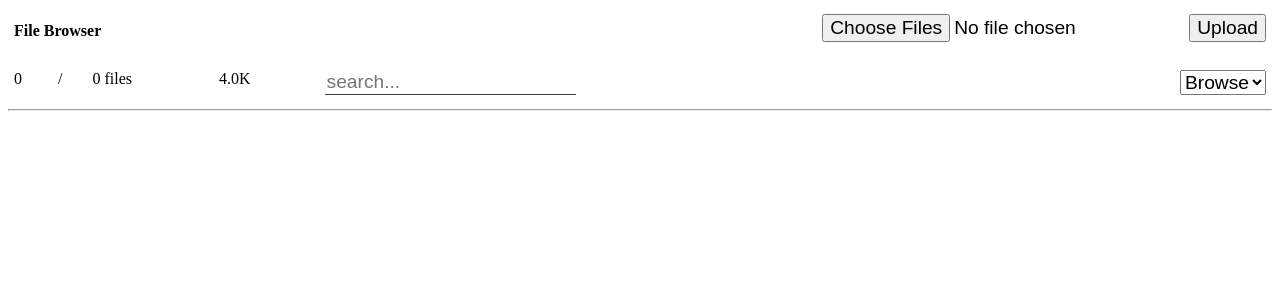
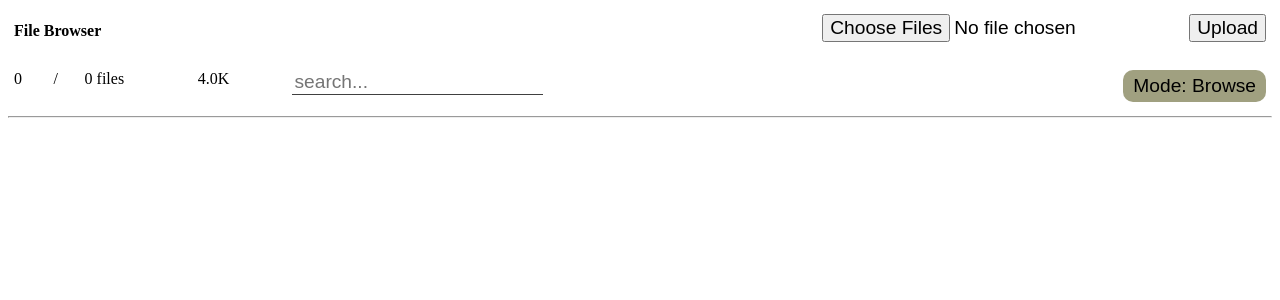
Before and after one commit to sbirmi/file-browser, a Flask app: page / in a window 1280 px wide. Shown: the top 300 px of the page. Run offline with Flask 2, Linux system fonts and the light colour scheme; data that the repository does not hold is empty.

Commit message:
Changed drop-down list to button

```diff
--- a/src/templates/index.html
+++ b/src/templates/index.html
@@ -21,7 +21,8 @@ td {padding: 4px;}
 .ui_search {font-size: 120%; display: block; border: none; border-bottom: solid 1px #404040;}
 .ui_search_feedback {font-style: italic; text-color: #ff8080;}
 
-.ui_mode {font-size: 120%;}
+.ui_mode {font-size: 120%; padding: 5px 10px 5px 10px; background-color: #a0a080; border-radius: 10px; border: 0;}
+.ui_mode:hover {background-color: c0c0a0;}
 .ui_mode_details {font-size: 120%}
 
 .ui_tags_btn {font-size: 120%;}
@@ -304,17 +305,23 @@ td {padding: 4px;}
          this.ui = document.getElementById("ui_mode");
          this.ui_details = document.getElementById("ui_mode_details");
          this.ui_selected_count = document.getElementById("ui_selected_count");
-         this._value = null; // Browse, Modify
+
          this._selected = new Set(); // Set of selected tiles
+
+         this._modes = ["Browse", "Modify"];
+         this._mode_index = -1;
+
          this.handle_change();
       }
 
-      value_browse() { return this._value == "Browse"; }
-      value_modify() { return this._value == "Modify"; }
+      mode_name() { return this._modes[this._mode_index]; }
+      value_browse() { return this.mode_name() == "Browse"; }
+      value_modify() { return this.mode_name() == "Modify"; }
 
       handle_change() {
-         this._value = this.ui.value;
-         console.log("Mode: " + this.ui.value);
+         this._mode_index = (this._mode_index + 1) % this._modes.length;
+         this.ui.value = "Mode: " + this.mode_name();
+         console.log("Mode: " + this.mode_name());
          this.refresh();
       }
 
@@ -833,10 +840,7 @@ td {padding: 4px;}
          <td valign="top" id="ui_selected_count" class="ui_mode_details"></td>
 
          <td valign="top" align=right>
-            <select id="ui_mode" onchange="mode.handle_change()" class="ui_mode">
-               <option>Browse</option>
-               <option>Modify</option>
-            </select>
+            <input type="button" id="ui_mode" class="ui_mode" onclick="mode.handle_change()">
          </td>
       </tr>
    </table>
```
